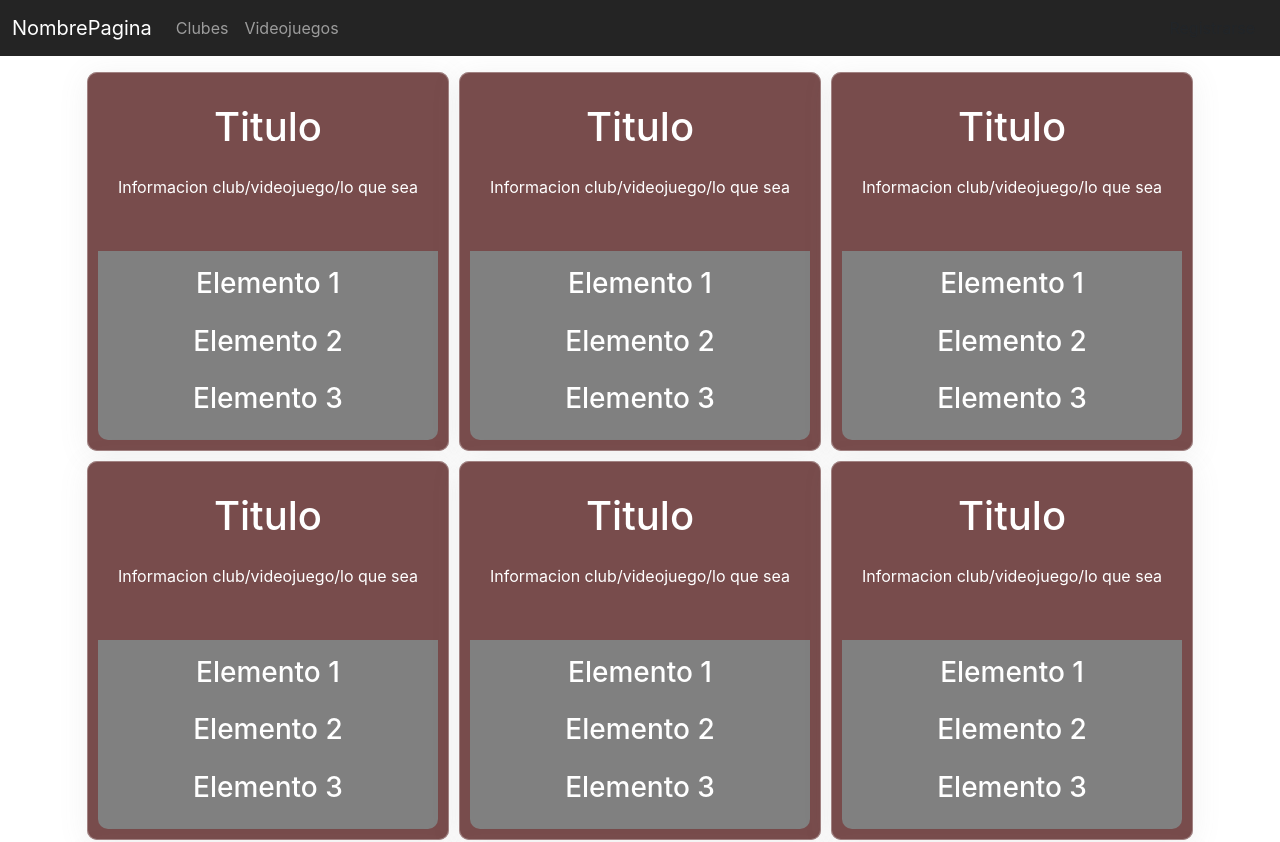
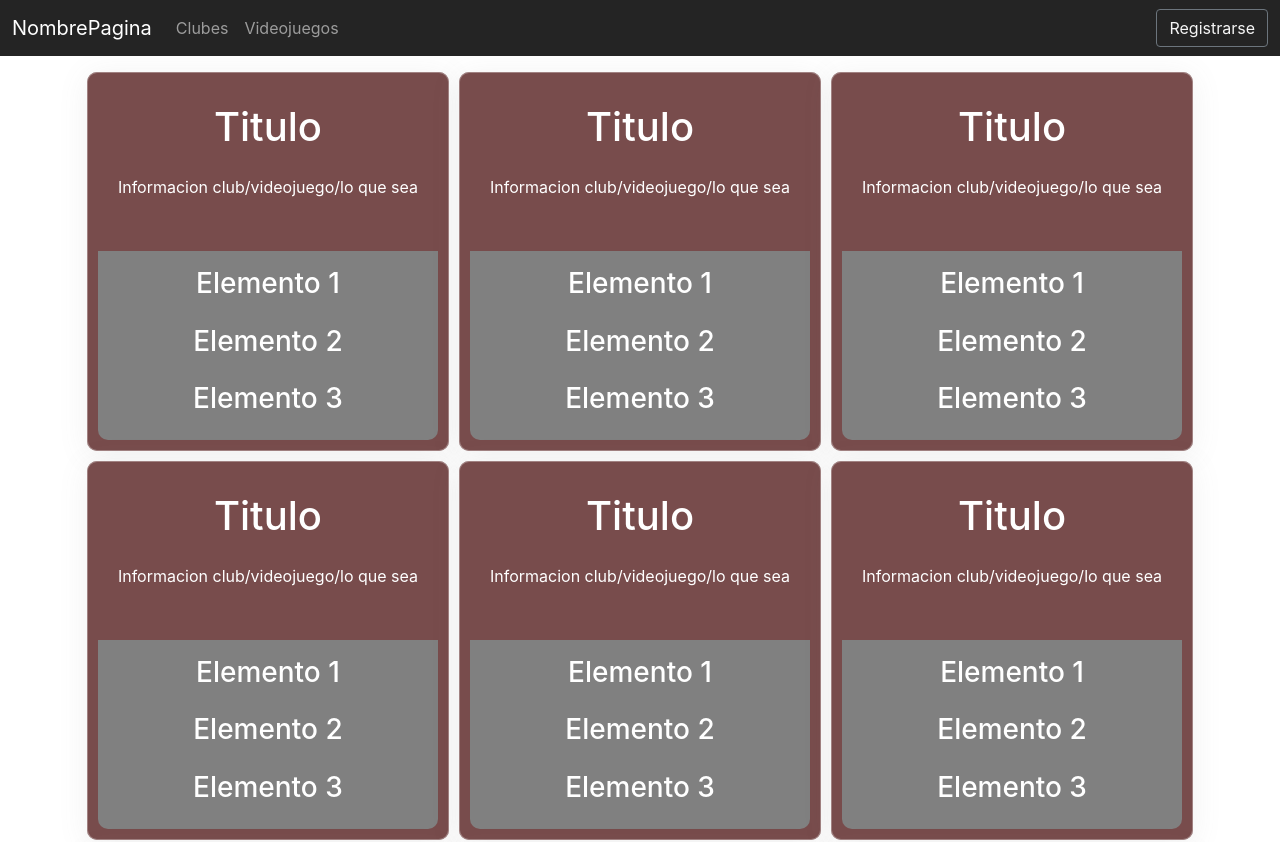
Before and after one commit to tommygonzaleza/microproyecto-si-2, a React (Create React App) app: page / in a window 1280 px wide. Shown: the top 842 px of the page. Built offline with nearby package versions, Linux system fonts and the light colour scheme.

Commit message:
ArregloNavbar

```diff
--- a/package.json
+++ b/package.json
@@ -36,5 +36,8 @@
       "last 1 firefox version",
       "last 1 safari version"
     ]
+  },
+  "devDependencies": {
+    "@types/bootstrap": "^5.2.10"
   }
 }
--- a/src/components/navigation/Header.jsx
+++ b/src/components/navigation/Header.jsx
@@ -1,3 +1,5 @@
+import 'bootstrap/dist/js/bootstrap.bundle.min.js';
+
 export default function Header(){
     return <nav class="navbar navbar-expand-lg sticky-top navbar-dark" style={{
         backgroundColor: "#242424"
@@ -16,7 +18,9 @@ export default function Header(){
           <a class="nav-link" href="#">Videojuegos</a>
         </li>
         </ul>
-          <a class="btn btn-outline-$red-100" href="#">Registrarse</a>
+          <a class="btn btn-outline-secondary" href="#" style={{
+            color:"whitesmoke",
+          }}>Registrarse</a>
       </div>
     </div>
   </nav>
```
Also changed, not shown: 1 other file (tests, documents, lock files or other folders).
